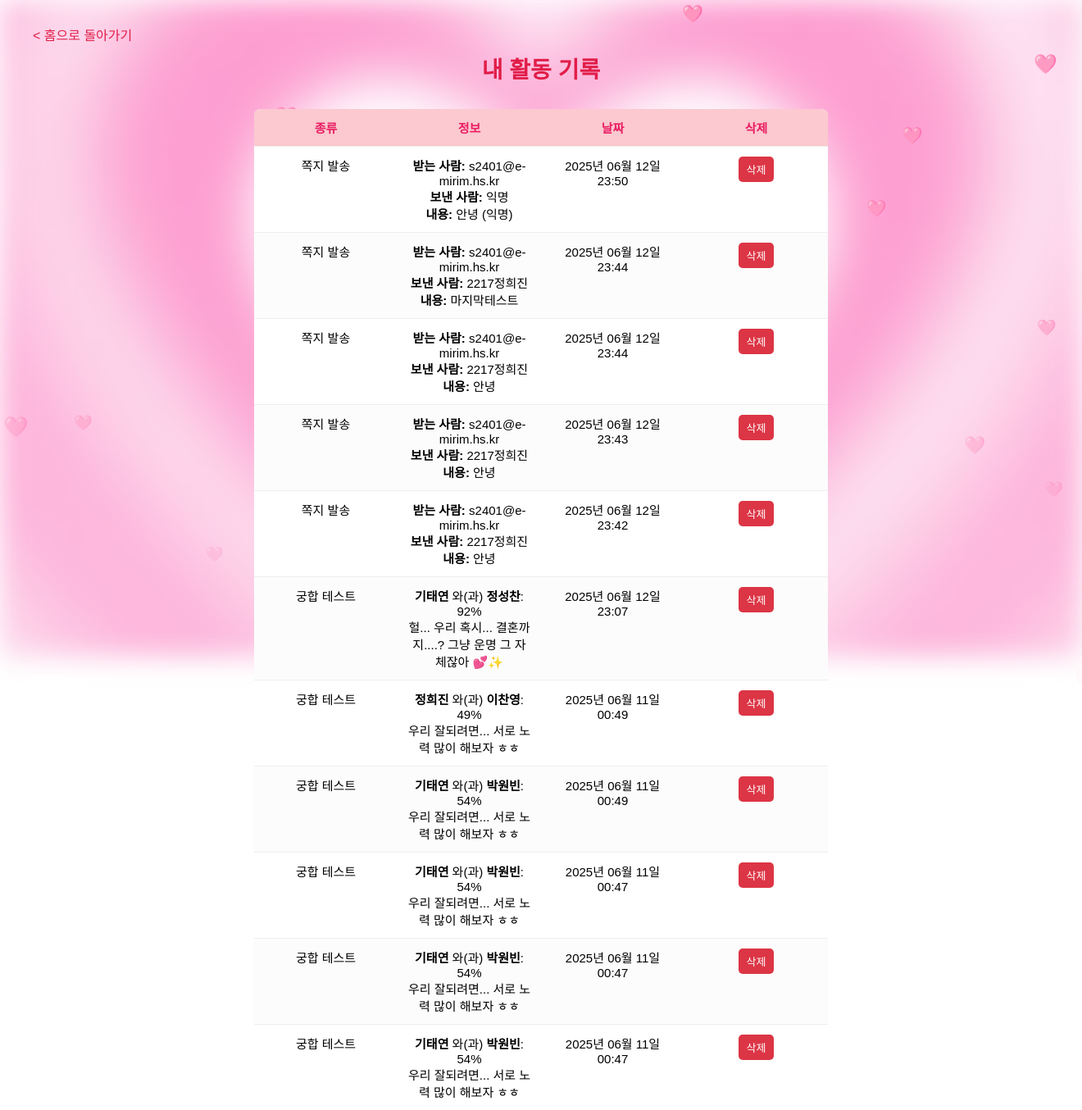
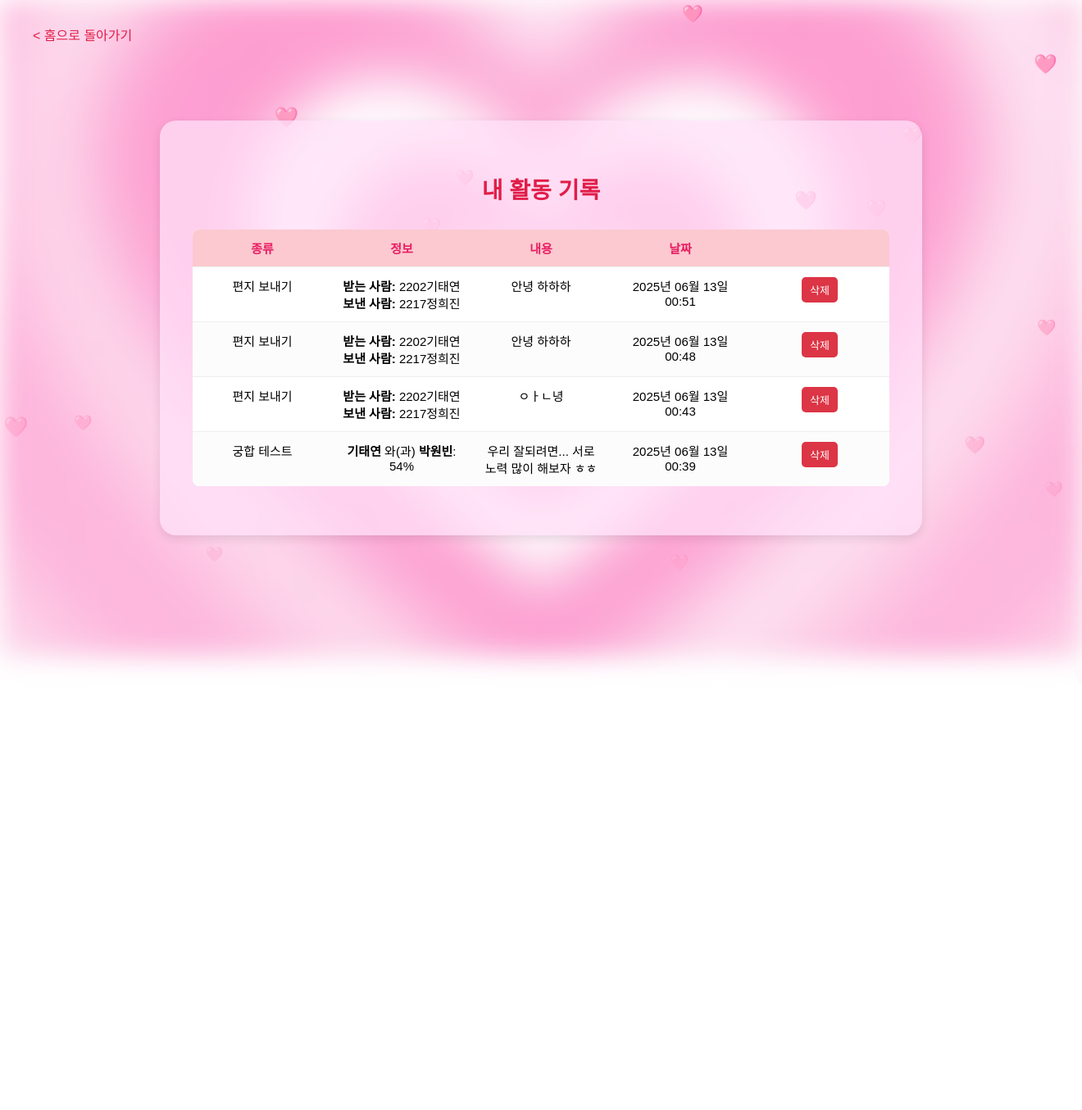
Before and after one commit to tyzzxxkk/Signal, a Flask app: page /history in a window 1320 px wide; the page is wider, and only the part inside the window is pictured. Shown: that part at 82% size. After the commit the page ends 817 px from the top of that part, so only its background shows below. Run offline with Flask 3, Linux system fonts and the light colour scheme; a user stored in the database is signed in.

Commit message:
[fix] : 편지 보내기 히스토리가 삭제가 안되는 오류 수정 / 히스토리가 많아지면 안보이는 오류 수정  /  히스토리, 편지함 레이아웃 수정

```diff
--- a/routes.py
+++ b/routes.py
@@ -1,4 +1,3 @@
-# routes.py
 from flask import Blueprint, render_template, request, redirect, url_for, flash, current_app, jsonify
 from flask_login import login_required, current_user
 from models import LoveHistory, User, Letter
@@ -40,57 +39,53 @@
                                   name1=name1,
                                   name2=name2,
                                   score=score,
-                                  msg=msg,
-                                  date=datetime.datetime.utcnow())
+                                  message=msg,
+                                  timestamp=datetime.datetime.utcnow())
             db.session.add(history)
             db.session.commit()
-            # flash('궁합 테스트 기록이 저장되었습니다!', 'success')
         except Exception as e:
+            db.session.rollback()
+            flash(f"기록 저장 중 오류가 발생했습니다: {e}", 'danger')
             current_app.logger.error(f"Error saving love history: {e}")
-            flash('기록 저장 중 오류가 발생했습니다.', 'danger')
-            db.session.rollback()
 
     return render_template('love_test.html', form=form, result=result)
 
 @main_bp.route('/history')
 @login_required
 def history():
-    # 현재 로그인한 사용자의 궁합 테스트 기록
-    love_histories = LoveHistory.query.filter_by(user_id=current_user.id).all()
+    love_histories = LoveHistory.query.filter_by(user_id=current_user.id).order_by(LoveHistory.timestamp.desc()).all()
+    sent_letters = Letter.query.filter_by(sender_id=current_user.id).order_by(Letter.timestamp.desc()).all()
 
-    # 현재 로그인한 사용자가 보낸 쪽지 기록
-    sent_letters = Letter.query.filter_by(sender_id=current_user.id).all()
-
-    # 두 리스트를 합쳐서 시간순으로 정렬
     all_activities = []
-
-    for h in love_histories:
+    for lh in love_histories:
         all_activities.append({
             'type': 'love_test',
-            'id': h.id,
-            'timestamp': h.date,
-            'name1': h.name1,
-            'name2': h.name2,
-            'score': h.score,
-            'msg': h.msg,
-            'display_text': f"'{h.name1}'와 '{h.name2}' 궁합 {h.score}%"
+            'id': lh.id,
+            'name1': lh.name1,
+            'name2': lh.name2,
+            'score': lh.score,
+            'message': lh.message,
+            'timestamp': lh.timestamp
         })
+    for sl in sent_letters:
+        receiver_user = User.query.filter_by(email=sl.receiver_email).first()
+        receiver_name = sl.receiver_email.split('@')[0]
+        if receiver_user and receiver_user.name:
+            receiver_name = receiver_user.name
 
-    for l in sent_letters:
         all_activities.append({
             'type': 'sent_letter',
-            'id': l.id,
-            'timestamp': l.timestamp,
-            'sender_name': l.sender_name,
-            'receiver_email': l.receiver_email,
-            'content': l.content,
-            'is_anonymous': l.is_anonymous,
-            'display_text': f"쪽지 발송: {l.receiver_email}에게 '{l.content[:15]}...' (익명: {l.is_anonymous})"
+            'id': sl.id,
+            'receiver_email': sl.receiver_email,
+            'receiver_name': receiver_name,
+            'sender_name': '익명' if sl.is_anonymous else current_user.name,
+            'content': sl.content,
+            'timestamp': sl.timestamp,
+            'is_anonymous': sl.is_anonymous
         })
-
     all_activities.sort(key=lambda x: x['timestamp'], reverse=True)
 
-    return render_template('history.html', activities=all_activities)
+    return render_template('history.html', all_activities=all_activities)
 
 @main_bp.route('/delete_history/<int:history_id>', methods=['POST'])
 @login_required
@@ -117,26 +112,17 @@
     return render_template('letter.html', letters=received_letters)
 
 
-# routes.py
-
-# ... (기존 import 문은 그대로 유지)
-
 @main_bp.route('/send_letter', methods=['GET', 'POST'])
 @login_required
 def send_letter():
     form = LetterForm()
     if form.validate_on_submit():
-        # form.receiver_email.data 에는 이제 '이름'이 들어옵니다.
-        # 이 이름으로 실제 사용자 이메일을 찾아야 합니다.
         receiver_name_or_email_input = form.receiver_email.data
         content = form.content.data
         is_anonymous = form.anonymous.data
 
-        # 이름으로 사용자 찾기
         receiver_user = User.query.filter_by(name=receiver_name_or_email_input).first()
 
-        # 만약 이름으로 찾지 못했다면, 이메일로 다시 시도해볼 수 있습니다.
-        # (혹시 사용자가 자동완성을 사용하지 않고 직접 이메일을 입력한 경우를 대비)
         if not receiver_user:
             receiver_user = User.query.filter_by(email=receiver_name_or_email_input).first()
 
@@ -176,17 +162,15 @@
             flash(f'쪽지 발송 중 오류가 발생했습니다: {e}', 'danger')
             current_app.logger.error(f"Error sending letter: {e}")
 
-    # GET 요청이거나 폼 유효성 검사 실패 시
     return render_template('send_letter.html', form=form)
 
 @main_bp.route('/search_user_email', methods=['GET'])
-@login_required # 로그인된 사용자만 검색 가능하도록
+@login_required
 def search_user_email():
     query = request.args.get('query', '').strip()
     if not query:
         return jsonify([])
 
-    # 쿼리가 '@'를 포함하면 이메일로 검색, 아니면 이름으로 검색
     if '@' in query:
         # 이메일 전체 또는 부분 일치 검색
         users = User.query.filter(User.email.ilike(f'%{query}%')).limit(10).all()
@@ -204,10 +188,9 @@
 @login_required
 def delete_letter(letter_id):
     letter = Letter.query.get_or_404(letter_id)
-    # 받은 쪽지 또는 보낸 쪽지 중 본인의 쪽지만 삭제 가능하도록 권한 확인 필요
     if letter.receiver_email != current_user.email and letter.sender_id != current_user.id:
         flash('삭제 권한이 없습니다.', 'danger')
-        return redirect(url_for('main.letter')) # 또는 history
+        return redirect(url_for('main.history'))
     try:
         db.session.delete(letter)
         db.session.commit()
@@ -216,4 +199,4 @@
         current_app.logger.error(f"Error deleting letter: {e}")
         flash('쪽지 삭제 중 오류가 발생했습니다.', 'danger')
         db.session.rollback()
-    return redirect(url_for('main.letter')) # 또는 history
+    return redirect(url_for('main.history'))
--- a/templates/history.html
+++ b/templates/history.html
@@ -3,8 +3,7 @@
 <head>
     <meta charset="UTF-8">
     <meta name="viewport" content="width=device-width, initial-scale=1.0">
-    <title>SIGNAL | 테스트 기록</title>
-    <style>
+    <title>SIGNAL | 내 활동 기록</title> <style>
         body {
             margin: 0;
             padding: 0;
@@ -50,9 +49,11 @@
         }
 
         .container {
+            background-color: #ffe1f8bb;
             padding: 40px;
             border-radius: 20px;
-            width: 700px;
+            box-shadow: 0 4px 12px rgba(0, 0, 0, 0.1);
+            width: 850px;
             text-align: center;
             max-height: 90vh;
             position: relative;
@@ -68,7 +69,7 @@
             color: #e11d48;
         }
 
-        .table-wrapper {
+        .table-wrapper { /* .table-responsive 대신 .table-wrapper 사용 (CSS 통일) */
             flex-grow: 1;
             overflow-y: auto;
             margin-bottom: 20px;
@@ -170,44 +171,63 @@
 </head>
 <body>
     <div class="container">
-        <h2>내 활동 기록</h2> {% if activities %}
-        <div class="table-responsive">
+        <h2>내 활동 기록</h2>
+        {% with messages = get_flashed_messages(with_categories=true) %}
+            {% if messages %}
+                {% for category, message in messages %}
+                <div class="flash-{{ category }}">{{ message }}</div>
+                {% endfor %}
+            {% endif %}
+        {% endwith %}
+
+        {# all_activities 변수를 사용합니다. routes.py에서 activities를 all_activities로 바꾸었으니 이 변수를 사용해야 합니다. #}
+        {% if all_activities %}
+        <div class="table-wrapper">
             <table class="history-table">
                 <thead>
                     <tr>
-                        <th>종류</th> <th>정보</th>
+                        <th>종류</th>
+                        <th>정보</th>
+                        <th>내용</th>
                         <th>날짜</th>
-                        <th>삭제</th>
+                        <th></th>
                     </tr>
                 </thead>
                 <tbody>
-                    {% for activity in activities %}
+                    {# all_activities 리스트를 순회합니다. #}
+                    {% for activity in all_activities %}
                     <tr>
                         <td>
                             {% if activity.type == 'love_test' %}
                                 궁합 테스트
                             {% elif activity.type == 'sent_letter' %}
-                                쪽지 발송
+                                편지 보내기
                             {% endif %}
                         </td>
                         <td>
                             {% if activity.type == 'love_test' %}
                                 <strong>{{ activity.name1 }}</strong> 와(과) <strong>{{ activity.name2 }}</strong>: {{ activity.score }}%
-                                <br>{{ activity.msg }}
                             {% elif activity.type == 'sent_letter' %}
-                                <strong>받는 사람:</strong> {{ activity.receiver_email }}
+                                <strong>받는 사람:</strong> {{ activity.receiver_name }}
                                 <br><strong>보낸 사람:</strong> {{ activity.sender_name }}
-                                <br><strong>내용:</strong> {{ activity.content[:50] }}{% if activity.content|length > 50 %}...{% endif %}
-                                {% if activity.is_anonymous %} (익명) {% endif %}
                             {% endif %}
                         </td>
-                        <td>{{ activity.timestamp | datetime_kst }}</td> <td>
+                        <td>
+                            {# '내용' 컬럼: sent_letter만 content를 가지고, love_test는 message를 가집니다. #}
+                            {% if activity.type == 'sent_letter' %}
+                                {{ activity.content[:50] }}{% if activity.content|length > 50 %}...{% endif %}
+                                {% if activity.is_anonymous %} (익명) {% endif %}
+                            {% elif activity.type == 'love_test' %}
+                                {{ activity.message }} {% else %}
+                                - {% endif %}
+                        </td>
+                        <td>{{ activity.timestamp | datetime_kst }}</td>
+                        <td>
                             <form action="
                                 {% if activity.type == 'love_test' %}
                                     {{ url_for('main.delete_history', history_id=activity.id) }}
                                 {% elif activity.type == 'sent_letter' %}
-                                    #
-                                {% endif %}
+                                    {{ url_for('main.delete_letter', letter_id=activity.id) }} {% endif %}
                             " method="post" onsubmit="return confirm('정말로 이 기록을 삭제하시겠습니까?');">
                                 <button type="submit" class="delete-btn">삭제</button>
                             </form>
@@ -218,7 +238,8 @@
             </table>
         </div>
         {% else %}
-        <p class="no-records-message">아직 기록이 없습니다.</p> {% endif %}
+        <p class="no-records-message">아직 기록이 없습니다.</p>
+        {% endif %}
     </div>
 
     <a href="{{ url_for('main.home') }}" class="back-home-btn">< 홈으로 돌아가기</a>
--- a/templates/home.html
+++ b/templates/home.html
@@ -54,7 +54,7 @@
     }
 
     h1 {
-      margin-top: 25%;
+      margin-top: 20%;
       font-size: 52px;
       color: #333;
       margin-bottom: 10px;
--- a/templates/letter.html
+++ b/templates/letter.html
@@ -47,7 +47,7 @@
 
         h2 {
             font-size: 32px;
-            margin-bottom: 20px;
+            margin-bottom: 40px;
             color: #e11d48;
         }
 
@@ -161,10 +161,10 @@
                     {% else %}
                         <span>{{ letter.sender_name }}</span>
                     {% endif %}
-                    <span class="letter-date">{{ letter.timestamp | datetime_kst }}</span> </div>
-                <div class="letter-preview">
+                    <div class="letter-preview">
                     {{ letter.content[:20] }}{% if letter.content|length > 20 %}...{% endif %}
                 </div>
+                    <span class="letter-date">{{ letter.timestamp | datetime_kst }}</span> </div>
                 <div class="letter-full-content">
                     {{ letter.content }}
                 </div>
```
Also changed, not shown: migrations/versions/01c97842866d_update_letter_and_user_models_for_inbox_.py (deleted, +0 -34 lines), models.py (+5 -5 lines), templates/send_letter.html (+5 -3 lines), instance/signel.db.
